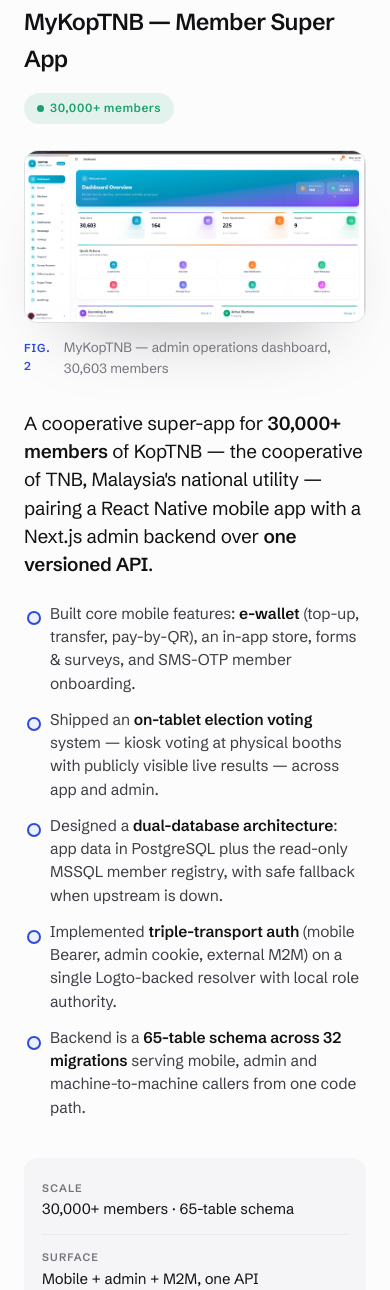
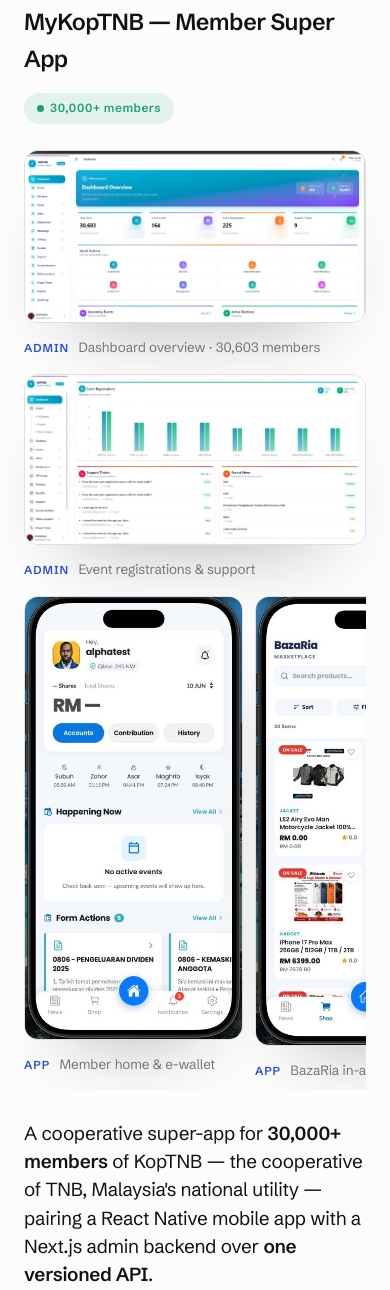
Before and after one commit to fahimalimi/PortfolioFahim, a plain HTML site: page index.html in a window 390 px wide. Shown: the part 3262-4552 px from the top of the page. Drawn offline with Linux system fonts and the light colour scheme.

Commit message:
MyKopTNB: full gallery — both admin web shots + all 3 mobile app screens

```diff
--- a/index.html
+++ b/index.html
@@ -116,6 +116,12 @@
   figure.shot img{width:100%;display:block}
   figure.shot figcaption{margin-top:14px;font-size:.84rem;color:var(--muted);display:flex;gap:.7em;align-items:baseline}
   figure.shot figcaption b{color:var(--accent);font-weight:600;font-size:.72rem;letter-spacing:.08em;text-transform:uppercase}
+  .shotgrid{display:grid;gap:16px;margin-bottom:16px}
+  .shotgrid.web{grid-template-columns:1fr 1fr}
+  .shotgrid.phones{grid-template-columns:repeat(3,1fr);margin-bottom:30px}
+  .shotgrid .shot{margin:0}
+  .shotgrid .frame{box-shadow:0 22px 44px -34px rgba(17,17,20,.4)}
+  .shotgrid figcaption{margin-top:11px;font-size:.8rem}
 
   .case-detail{display:grid;grid-template-columns:1.2fr .8fr;gap:48px}
   .lead{font-size:1.18rem;line-height:1.5;color:var(--ink);margin:0 0 22px;letter-spacing:-.015em}
@@ -191,6 +197,7 @@
   /* ---------- responsive ---------- */
   @media (max-width:880px){
     .case-detail{grid-template-columns:1fr;gap:26px}
+    .shotgrid.web{grid-template-columns:1fr}
     .facts{grid-template-columns:repeat(2,1fr)}
     .grid2{grid-template-columns:1fr}
     .kit-row{grid-template-columns:1fr;gap:6px}
@@ -204,6 +211,9 @@
     .menu-btn{display:inline-block}
     .hero{padding:32px 0 48px}
     .facts{grid-template-columns:1fr}
+    .shotgrid.phones{display:flex;overflow-x:auto;gap:12px;padding-bottom:8px;
+      scroll-snap-type:x mandatory;-webkit-overflow-scrolling:touch}
+    .shotgrid.phones .shot{flex:0 0 64%;scroll-snap-align:center}
   }
 </style>
 </head>
@@ -315,12 +325,30 @@
           <h3>MyKopTNB — Member Super App</h3>
           <span class="pill"><span class="dot"></span>30,000+ members</span>
         </div>
-        <figure class="shot">
-          <div class="frame">
-            <img src="mykoptnb-admin.jpeg" alt="MyKopTNB admin dashboard showing 30,603 registered members" loading="lazy">
-          </div>
-          <figcaption><b>Fig. 2</b> MyKopTNB — admin operations dashboard, 30,603 members</figcaption>
-        </figure>
+        <div class="shotgrid web">
+          <figure class="shot">
+            <div class="frame"><img src="mykoptnb-admin-1.jpeg" alt="MyKopTNB admin dashboard showing 30,603 registered members" loading="lazy"></div>
+            <figcaption><b>Admin</b> Dashboard overview · 30,603 members</figcaption>
+          </figure>
+          <figure class="shot">
+            <div class="frame"><img src="mykoptnb-admin-2.jpeg" alt="MyKopTNB admin event registrations and support tickets" loading="lazy"></div>
+            <figcaption><b>Admin</b> Event registrations &amp; support</figcaption>
+          </figure>
+        </div>
+        <div class="shotgrid phones">
+          <figure class="shot">
+            <div class="frame"><img src="mykoptnb-app-1.jpeg" alt="MyKopTNB mobile app member home with e-wallet and prayer times" loading="lazy"></div>
+            <figcaption><b>App</b> Member home &amp; e-wallet</figcaption>
+          </figure>
+          <figure class="shot">
+            <div class="frame"><img src="mykoptnb-app-2.jpeg" alt="MyKopTNB mobile app BazaRia in-app store" loading="lazy"></div>
+            <figcaption><b>App</b> BazaRia in-app store</figcaption>
+          </figure>
+          <figure class="shot">
+            <div class="frame"><img src="mykoptnb-app-3.jpeg" alt="MyKopTNB mobile app profile with membership card and QR code" loading="lazy"></div>
+            <figcaption><b>App</b> Profile &amp; membership QR</figcaption>
+          </figure>
+        </div>
         <div class="case-detail">
           <div>
             <p class="lead">A cooperative super-app for <b>30,000+ members</b> of KopTNB — the cooperative of TNB, Malaysia's national utility — pairing a React Native mobile app with a Next.js admin backend over <b>one versioned API</b>.</p>
```
Also changed, not shown: mykoptnb-admin-1.jpeg (renamed from mykoptnb-admin.jpeg), mykoptnb-admin-2.jpeg (added), mykoptnb-app-1.jpeg (added), mykoptnb-app-2.jpeg (added), mykoptnb-app-3.jpeg (added), 1 other file.
